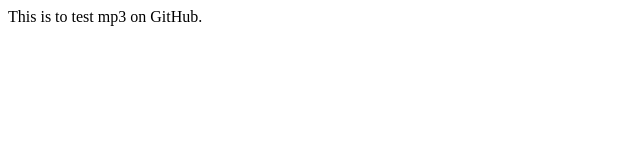
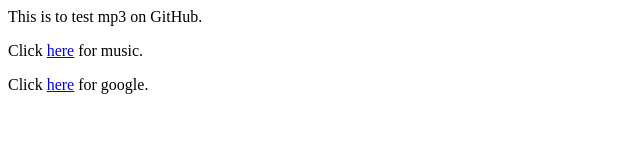
Before and after one commit to frankp1234/sound, a plain HTML site: page index.htm in a window 1280 px wide. Shown: the whole page, without its empty margins (0-640 px from the left). Drawn offline with Linux system fonts and the light colour scheme.

Commit message:
Test links to sound

```diff
--- a/index.htm
+++ b/index.htm
@@ -3,5 +3,9 @@
 
 <p>This is to test mp3 on GitHub.<p>
 
+<p>Click <a href="Lucky Southern">here</a> for music.</p>
+
+<p>Click <a href="google.com">here</a> for google.</p>
+
 </body>
 </html>
```
